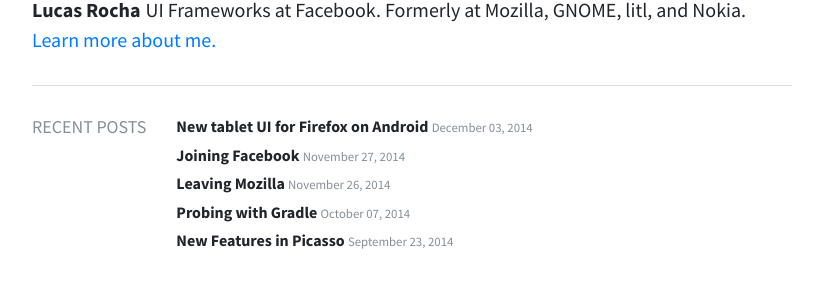
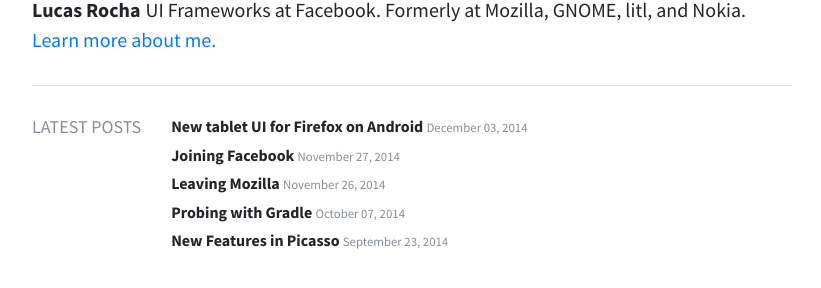
Before and after one commit to lucasr/lucasr.github.io, a Jekyll site: the page built from index.md, in a window 1280 px wide and 900 px high, scrolled down 2409 px. Shown: the part 609-897 px from the top of the window, without its empty margins (228-1049 px from the left). Built offline with Jekyll 4.4.1, drawn with Linux system fonts in a browser that asks for light colours; some web fonts are replaced.

Commit message:
Replace "Recent" with "Latest" posts.

```diff
--- a/_includes/post.html
+++ b/_includes/post.html
@@ -29,7 +29,7 @@
              <div class="entry-recent container">
               <div class="row">
                 <div class="col-sm-auto">
-                  <h2 class="entry-subtitle text-secondary">Recent posts</h2>
+                  <h2 class="entry-subtitle text-secondary">Latest posts</h2>
                 </div>
                 <div class="col-sm">
                   {% for post in site.posts limit:5 %}
```
